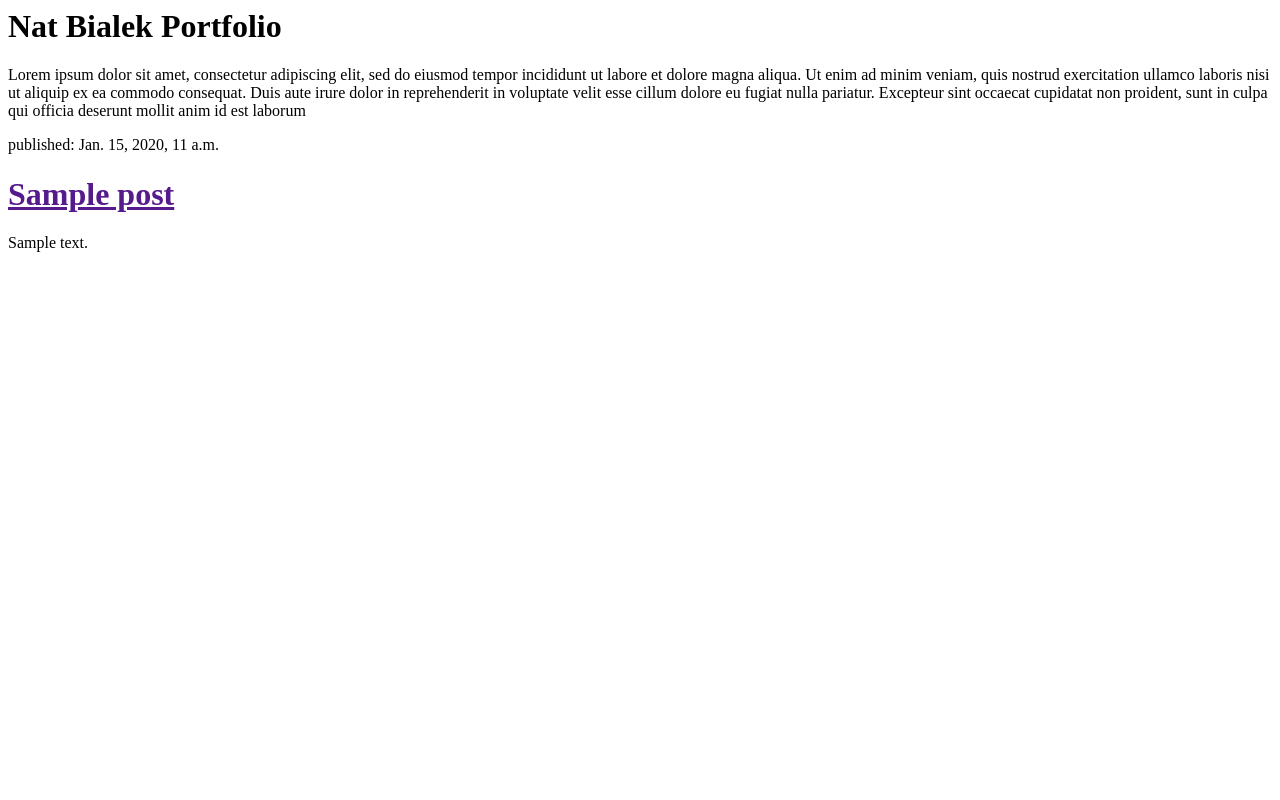
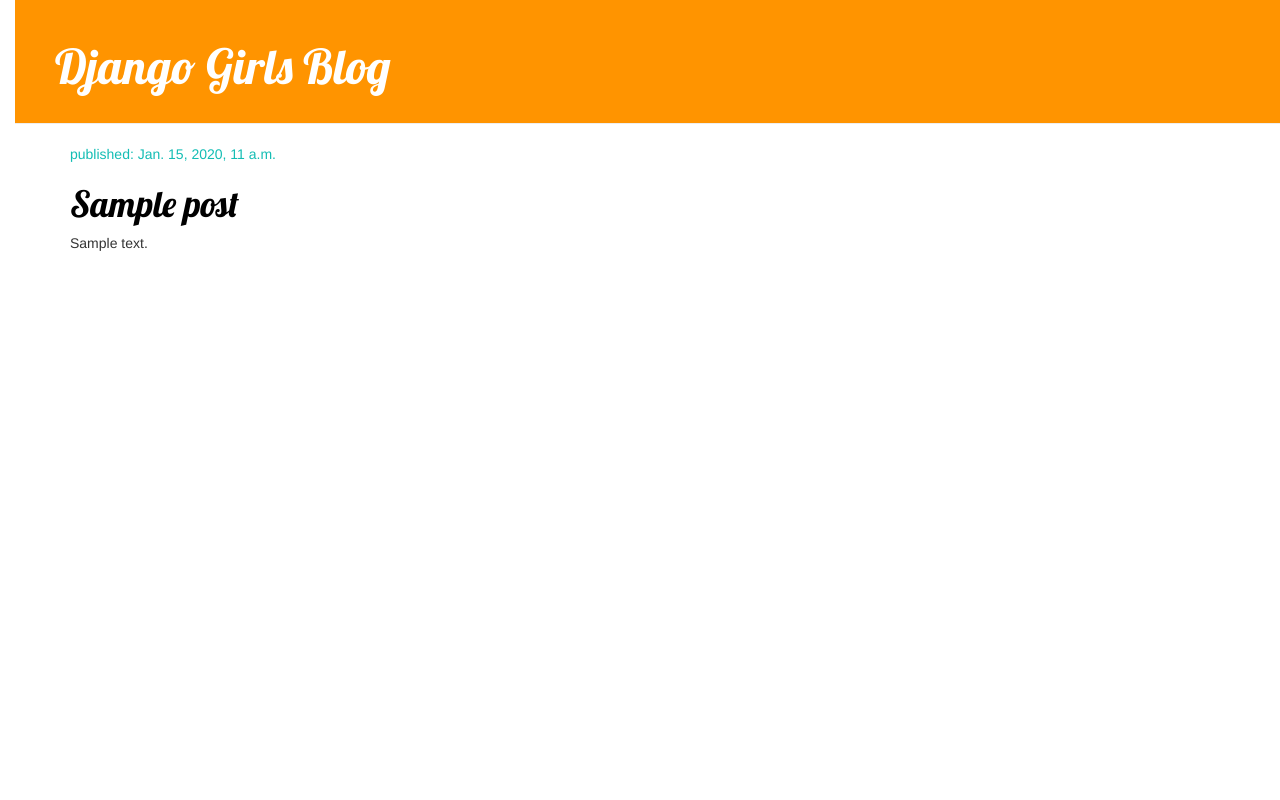
Before and after one commit to natbialek/my-first-blog, a Django app: template blog/templates/blog/post_list.html in a window 1280 px wide. Run offline with Django 3.2, Linux system fonts and the light colour scheme; the template is opened without the code that fills it: values that come from a table or form of the project are taken from there, others are empty; tables that the repository leaves empty hold one stand-in row (values such as "Sample post"); some libraries are stand-ins or nearby versions.

Commit message:
Added view and template for detailed blog post as well as CSS for the site.

```diff
--- /dev/null
+++ b/blog/static/css/blog.css
@@ -0,0 +1,55 @@
+h1 a {
+	color: purple;
+	font-family: 'Lobster';
+}
+
+body {
+	padding-left: 15px;
+}
+
+.page-header {
+    background-color: #ff9400;
+    margin-top: 0;
+    padding: 20px 20px 20px 40px;
+}
+
+.page-header h1, .page-header h1 a, .page-header h1 a:visited, .page-header h1 a:active {
+    color: #ffffff;
+    font-size: 36pt;
+    text-decoration: none;
+}
+
+.content {
+    margin-left: 40px;
+}
+
+h1, h2, h3, h4 {
+    font-family: 'Lobster', cursive;
+}
+
+.date {
+    color: #13BDB4;
+}
+
+.save {
+    float: right;
+}
+
+.post-form textarea, .post-form input {
+    width: 100%;
+}
+
+.top-menu, .top-menu:hover, .top-menu:visited {
+    color: #ffffff;
+    float: right;
+    font-size: 26pt;
+    margin-right: 20px;
+}
+
+.post {
+    margin-bottom: 70px;
+}
+
+.post h1 a, .post h1 a:visited {
+    color: #000000;
+}
--- /dev/null
+++ b/blog/templates/blog/base.html
@@ -0,0 +1,33 @@
+{% load staticfiles %}
+
+<html>
+
+    <head>
+            <title> Nat Bialek Portfolio </title>
+            <link rel="stylesheet" href="//maxcdn.bootstrapcdn.com/bootstrap/3.2.0/css/bootstrap.min.css">
+            <link rel="stylesheet" href="//maxcdn.bootstrapcdn.com/bootstrap/3.2.0/css/bootstrap-theme.min.css">
+            <link rel="stylesheet" href="{% static 'css/blog.css' %}">
+            <link href="http://fonts.googleapis.com/css?family=Lobster&subset=latin,latin-ext" rel="stylesheet" type="text/css">
+
+
+    </head>
+
+
+<body>
+    <div class="page-header">
+        <h1><a href="/">Django Girls Blog</a></h1>
+    </div>
+    <div class="content container">
+        <div class="row">
+            <div class="col-md-8">
+            {% block content %}
+            {% endblock %}
+            </div>
+        </div>
+    </div>
+</body>
+
+
+
+
+ </html>
--- a/blog/templates/blog/post_list.html
+++ b/blog/templates/blog/post_list.html
@@ -1,31 +1,15 @@
-<html>
+{% extends 'blog/base.html' %}
 
-    <head>
-        <title> Nat Bialek Portfolio </title>
-    </head>
-    <body>
-<div>
-<h1> Nat Bialek Portfolio </h1>
-<p> Lorem ipsum dolor sit amet, consectetur adipiscing elit, sed do eiusmod tempor incididunt ut labore et dolore magna aliqua. Ut enim ad minim veniam, quis nostrud exercitation ullamco laboris nisi ut aliquip ex ea commodo consequat. Duis aute irure dolor in reprehenderit in voluptate velit esse cillum dolore eu fugiat nulla pariatur. Excepteur sint occaecat cupidatat non proident, sunt in culpa qui officia deserunt mollit anim id est laborum </p>
-</div>
+{% block content %}
+            {% for post in posts %}
+                <div class="post">
+                    <div class="date">
+                        <p>published: {{ post.published_date }}</p>
+                    </div>
 
+                    <h1><a href="{% url 'post_detail' pk=post.pk %}">{{ post.title }}</a></h1>
 
-{% for post in posts %}
-    <div>
-        <p>published: {{ post.published_date }}</p>
-        <h1><a href="">{{ post.title }}</a></h1>
-        <p>{{ post.text|linebreaks }}</p>
-    </div>
-{% endfor %}
-
-</body>
-</html>
-
-
-    <p>  </p>
-    <p>  </p>
-
-    </body>
-
-
- </html>
+                    <p>{{ post.text|linebreaks }}</p>
+                </div>
+            {% endfor %}
+        {% endblock %}
--- a/blog/urls.py
+++ b/blog/urls.py
@@ -3,4 +3,6 @@
 
 urlpatterns = [
     url(r'^$', views.post_list, name='post_list'),
+    url(r'^post/(?P<pk>\d+)/$', views.post_detail, name='post_detail'),
+
     ]
--- a/blog/views.py
+++ b/blog/views.py
@@ -1,4 +1,4 @@
-from django.shortcuts import render
+from django.shortcuts import render, get_object_or_404
 from .models import Post
 from django.utils import timezone
 
@@ -6,5 +6,8 @@
 	posts = Post.objects.filter(published_date__lte=timezone.now()).order_by('published_date')
 	return render(request, 'blog/post_list.html', {'posts': posts})
 
+def post_detail(request, pk):
+    post = get_object_or_404(Post, pk=pk)
+    return render(request, 'blog/post_detail.html', {'post': post})
 
 # Create your views here.
```
Also changed, not shown: blog/templates/blog/post_detail.html (added, +13 -0 lines).
